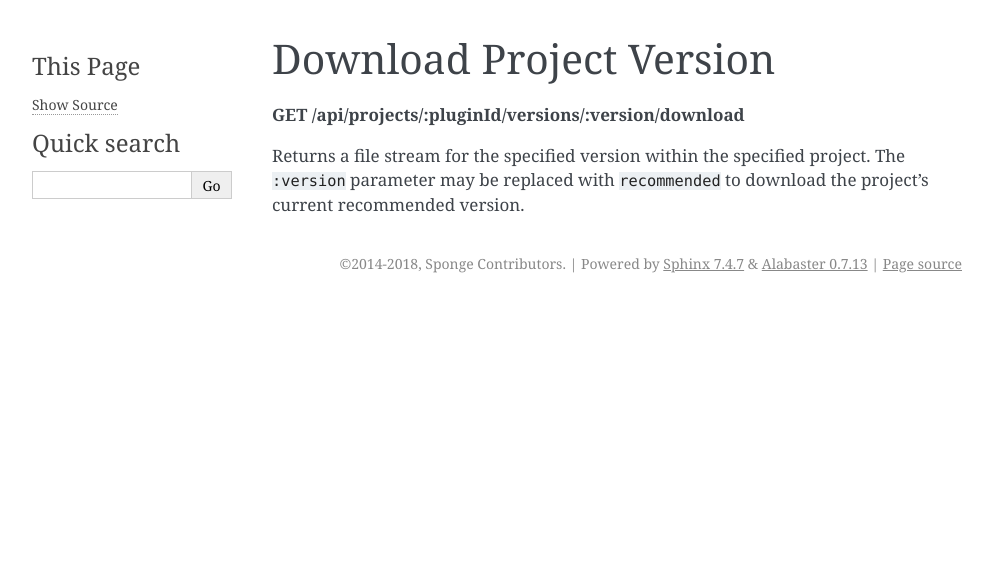
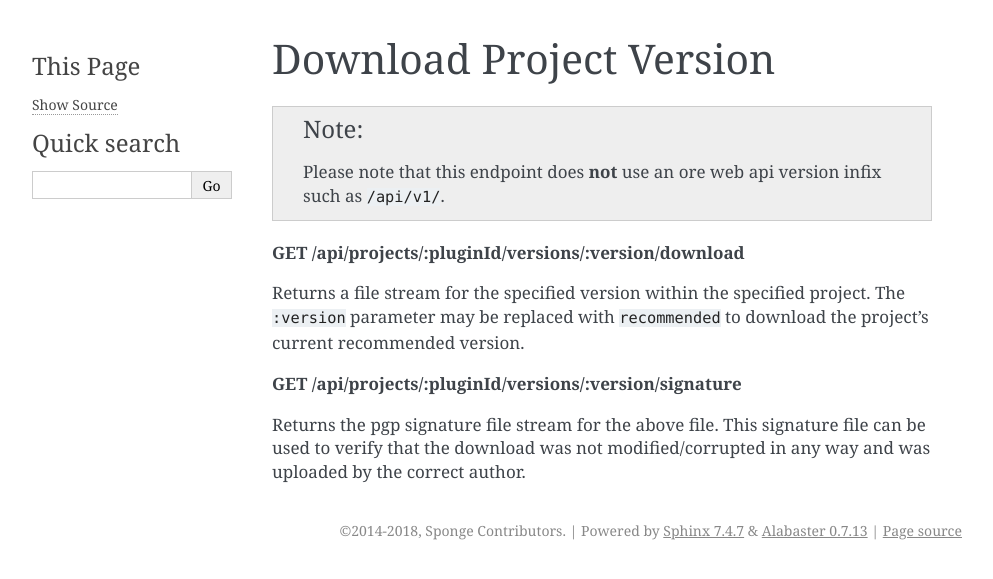
Before and after one commit to SpongePowered/SpongeDocs, a Sphinx documentation site: the page built from source/ore/routes/download.rst, in a window 1280 px wide. Shown: the top 579 px of the page, without its empty margins (148-1141 px from the left). Built offline with Sphinx 7.4.7, drawn with Linux system fonts in a browser that asks for light colours; pages that are not in the unit, such as notebooks, are missing from menus.

Commit message:
Mention signature download url. Fixes #612

```diff
--- a/source/ore/routes/download.rst
+++ b/source/ore/routes/download.rst
@@ -1,8 +1,17 @@
 ========================
 Download Project Version
 ========================
+
+.. note::
+
+    Please note that this endpoint does **not** use an ore web api version infix such as ``/api/v1/``.
 
 **GET /api/projects/:pluginId/versions/:version/download**
 
 Returns a file stream for the specified version within the specified project. The ``:version`` parameter may be replaced
 with ``recommended`` to download the project's current recommended version.
+
+**GET /api/projects/:pluginId/versions/:version/signature**
+
+Returns the pgp signature file stream for the above file. This signature file can be used to verify that the download
+was not modified/corrupted in any way and was uploaded by the correct author.
```
